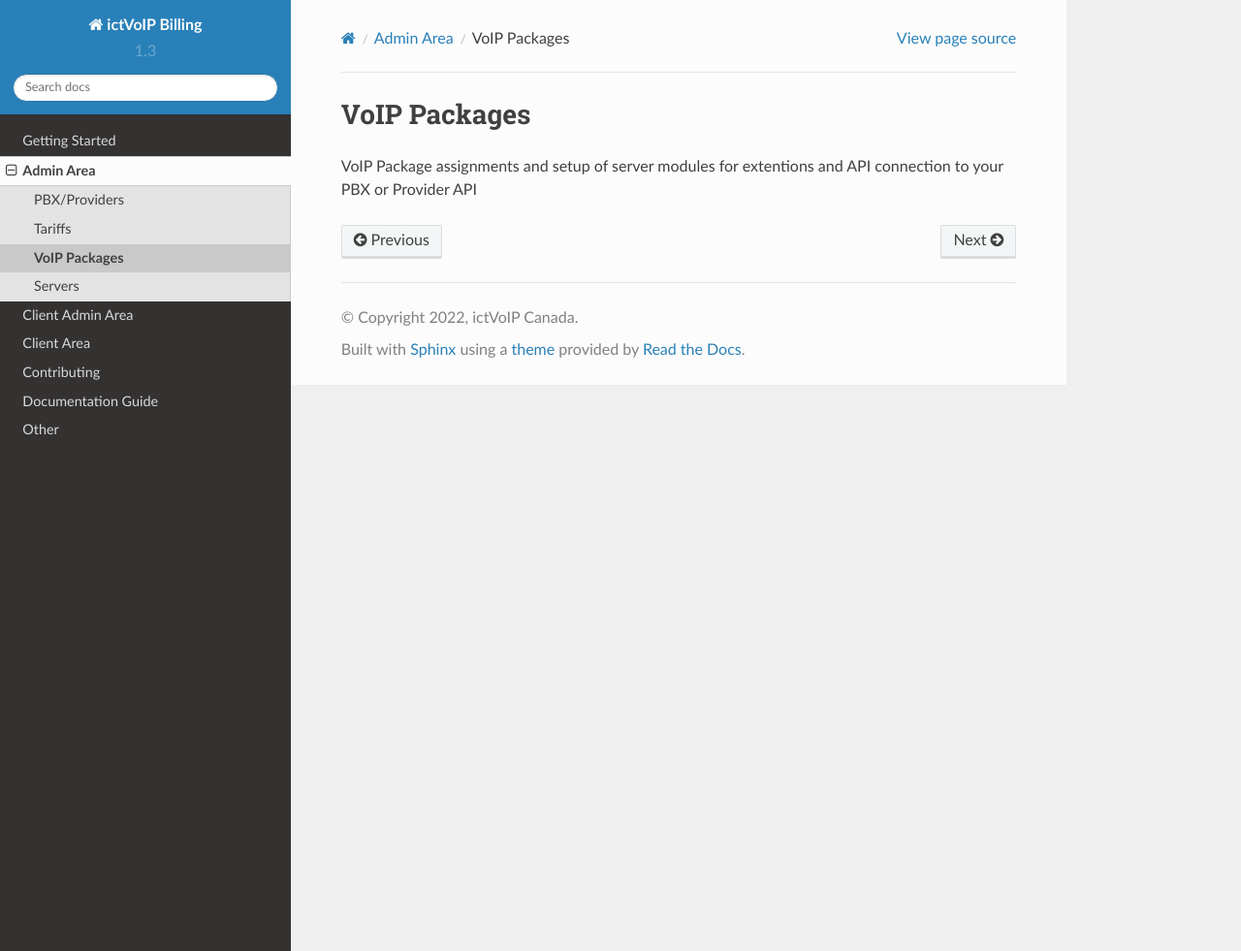
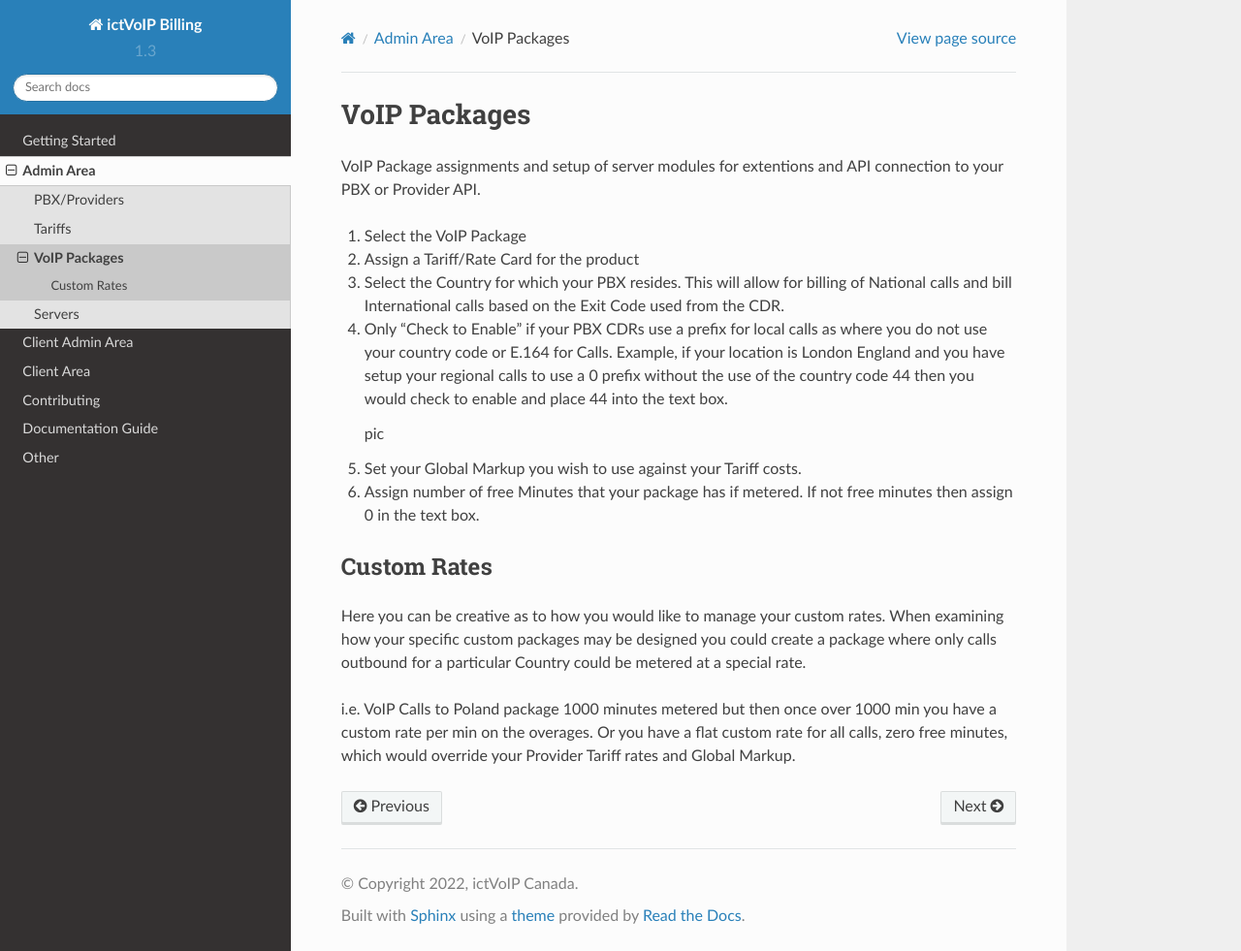
Before and after one commit to ictvoip/ictvoip-docs, a Sphinx documentation site: the page built from docs/source/admin/packages.rst, in a window 1280 px wide and 981 px high. Shown: the whole window at 97% size. Built offline with Sphinx 7.4.7 and the Read the Docs theme 2.0.0, drawn with Linux system fonts in a browser that asks for light colours; pages that are not in the unit, such as notebooks, are missing from menus.

Commit message:
Update packages.rst

```diff
--- a/docs/source/admin/packages.rst
+++ b/docs/source/admin/packages.rst
@@ -2,4 +2,26 @@
 VoIP Packages
 ***************
 
-VoIP Package assignments and setup of server modules for extentions and API connection to your PBX or Provider API
+VoIP Package assignments and setup of server modules for extentions and API connection to your PBX or Provider API.
+
+1) Select the VoIP Package
+
+2) Assign a Tariff/Rate Card for the product
+
+3) Select the Country for which your PBX resides. This will allow for billing of National calls and bill International calls based on the Exit Code used from the CDR.
+
+4) Only "Check to Enable" if your PBX CDRs use a prefix for local calls as where you do not use your country code or E.164 for Calls.
+   Example, if your location is London England and you have setup your regional calls to use a 0 prefix without the use of the country code 44 then you would check to enable and place 44 into the text box.
+
+   pic
+
+5) Set your Global Markup you wish to use against your Tariff costs.
+
+6) Assign number of free Minutes that your package has if metered. If not free minutes then assign 0 in the text box.
+
+Custom Rates
+*************
+
+Here you can be creative as to how you would like to manage your custom rates.  When examining how your specific custom packages may be designed you could create a package where only calls outbound for a particular Country could be metered at a special rate.
+
+i.e. VoIP Calls to Poland package 1000 minutes metered but then once over 1000 min you have a custom rate per min on the overages. Or you have a flat custom rate for all calls, zero free minutes, which would override your Provider Tariff rates and Global Markup.
```
